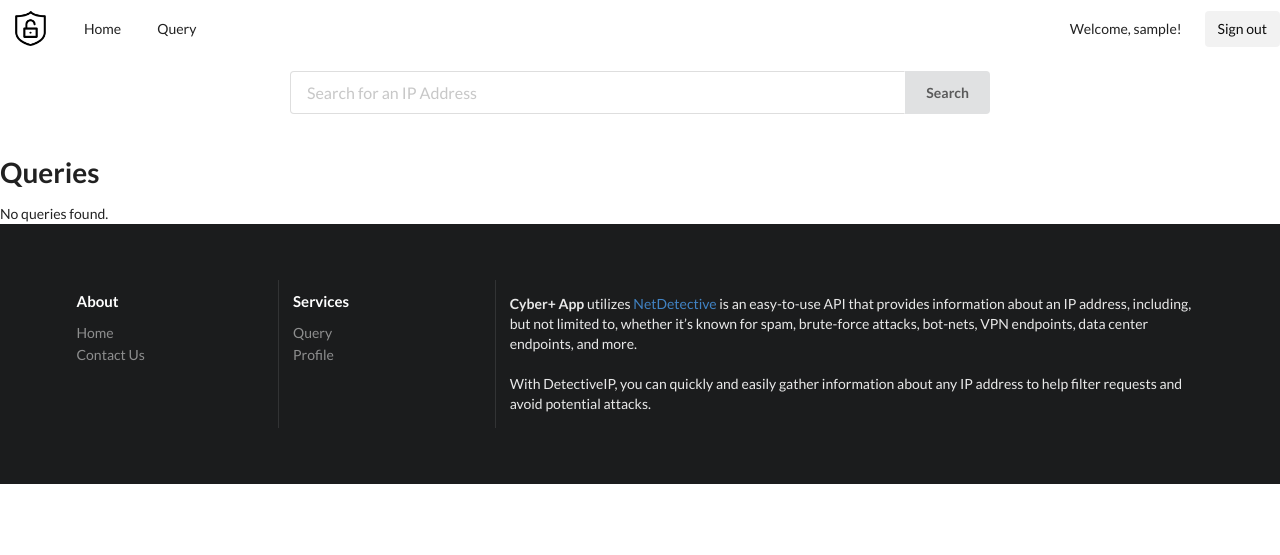
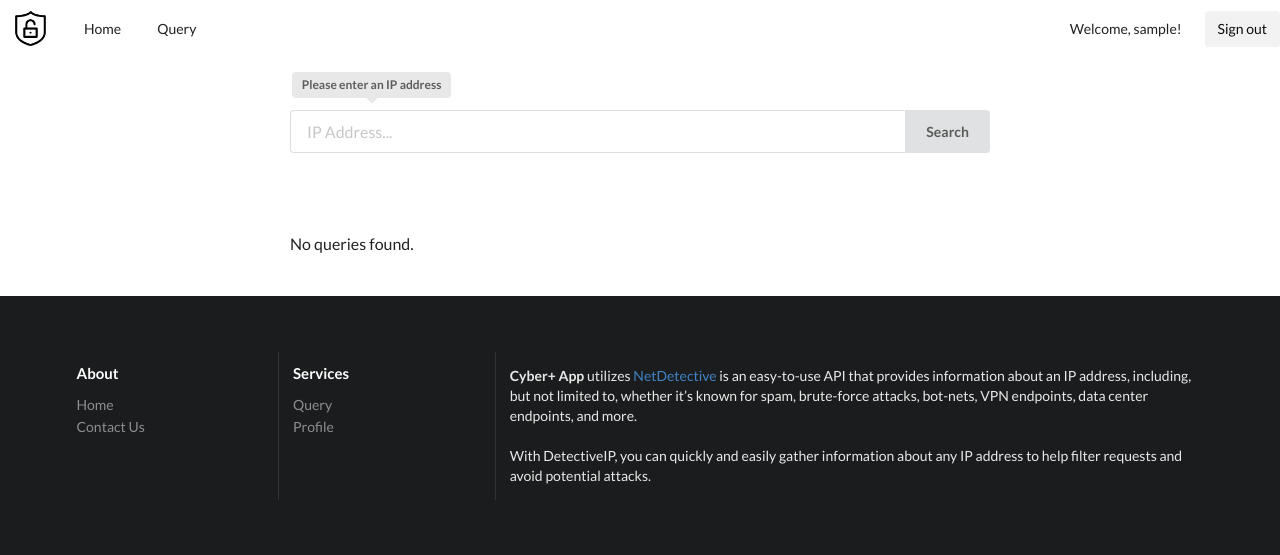
Before and after one commit to bunyaminsari/finalProjectBSari, a Django app: page /query/ in a window 1280 px wide. Shown: the top 555 px of the page. Run offline with Django 4.2, Linux system fonts and the light colour scheme; the visitor is signed in with stand-in values (Sample User, id 1); data that the repository does not hold is empty.

Commit message:
Query page edited, IP Logs added.

```diff
--- a/api/templates/api/query.html
+++ b/api/templates/api/query.html
@@ -10,9 +10,10 @@
     <div class="ui text container">
         <form method="post" action="{% url 'query' %}">
         {% csrf_token %}
+            <label class="ui pointing below label" for="ip_address">Please enter an IP address</label>
         <div class="ui fluid action input">
-          <input type="text" id="ip_address" name="ip_address" required placeholder="Search for an IP Address" data-dashlane-rid="9ed87ca3b190e159" data-form-type="query">
-          <button class="ui button">Search</button>
+            <input type="text" id="ip_address" name="ip_address" required placeholder="IP Address..." data-dashlane-rid="9ed87ca3b190e159" data-form-type="query">
+            <button class="ui button">Search</button>
         </div>
         </form>
     </div>
@@ -153,22 +154,32 @@
             {% endif %}
         </div>
     </div>
-
-    <div>
-        <h1>Queries</h1>
-        {% if queries %}
-            <ul>
-                {% for query in queries %}
-                    <li>
-                        Query by: {{ query.user.username }} - IP Address: {{ query.ip_address }}
-                        <!-- Add other fields as needed -->
-                    </li>
-                {% endfor %}
-            </ul>
+    <br>
+    <br>
+    <div class="ui text container">
+    {% if queries %}
+        <table class="ui very basic collapsing celled table">
+        <thead>
+          <tr>
+              <th>IP Logs</th>
+              <th></th>
+          </tr>
+        </thead>
+            {% for query in queries %}
+        <tbody>
+          <tr>
+            <td><div class="content">{{ query.ip_address}}</div></td>
+            <td>
+                <span class="ui basic label">was searched by</span> <div class="ui basic blue label">{{ query.user.username}}</div>
+            </td>
+          </tr>
+        {% endfor %}
+        </tbody>
+        </table>
         {% else %}
-            <p>No queries found.</p>
+          <p>No queries found.</p>
         {% endif %}
-
     </div>
-
+    <br>
+    <br>
 {% endblock %}
--- a/api/views.py
+++ b/api/views.py
@@ -66,7 +66,8 @@ def query(request):
             print(f"An error occurred: {ex}")
             result = None
     queries = Query.objects.filter(user=request.user)
-    return render(request, 'api/query.html', {'result': result, 'queries': queries})
+    last_five_queries = Query.objects.all().order_by('-id')[:5][::-1]
+    return render(request, 'api/query.html', {'result': result, 'queries': last_five_queries})
 
 
 # Profile Page
```
